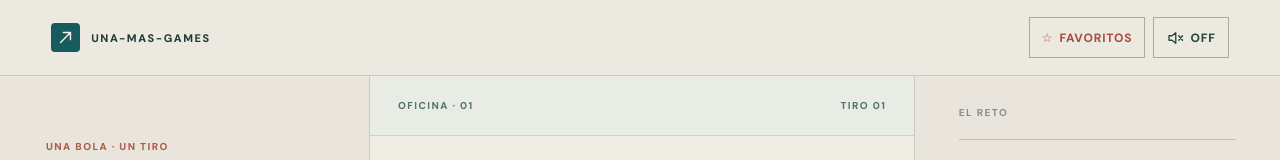
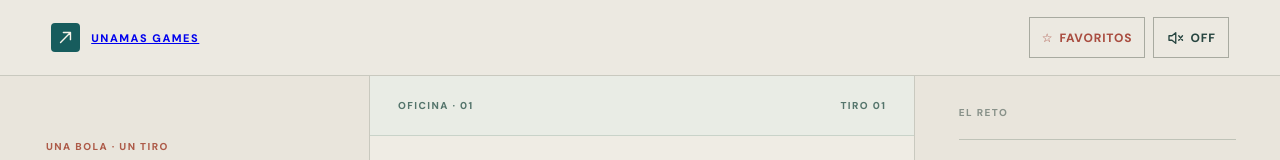
Before and after one commit to goyoaga/el-tiro-de-papel, a website with bundled scripts: page index.html in a window 1280 px wide. Shown: the top 160 px of the page. Built offline with nearby package versions, Linux system fonts and the light colour scheme.

Commit message:
Add UNAMAS GAMES hub access

```diff
--- a/index.html
+++ b/index.html
@@ -5,7 +5,7 @@
   <meta name="viewport" content="width=device-width, initial-scale=1, viewport-fit=cover" />
   <meta name="theme-color" content="#efece4" />
   <meta name="description" content="Una bola de papel, una papelera y un solo tiro. Un minijuego para la pausa del café." />
-  <title>El tiro de papel · UNA-MAS-GAMES</title>
+  <title>El tiro de papel · UNAMAS GAMES</title>
   <link rel="preconnect" href="https://fonts.googleapis.com" />
   <link rel="preconnect" href="https://fonts.gstatic.com" crossorigin />
   <link href="https://fonts.googleapis.com/css2?family=DM+Sans:wght@400;500;600;700;800&family=Playfair+Display:wght@500;600&display=swap" rel="stylesheet" />
@@ -14,7 +14,7 @@
 <body>
   <div class="app">
     <header class="topbar">
-      <span class="brand"><span aria-hidden="true" class="brand-mark"><svg viewBox="0 0 24 24"><path d="M5 19 19 5M9 5h10v10" /></svg></span> UNA-MAS-GAMES</span>
+      <a class="brand" href="https://goyoaga.github.io/una-mas-games/" aria-label="Ver todos los juegos de UNAMAS GAMES"><span aria-hidden="true" class="brand-mark"><svg viewBox="0 0 24 24"><path d="M5 19 19 5M9 5h10v10" /></svg></span> UNAMAS GAMES</a>
       <div class="top-actions">
         <button id="bookmark" class="small-button" type="button" aria-label="Cómo guardar en favoritos">☆ <span>FAVORITOS</span></button>
         <button id="sound" class="small-button" type="button" aria-label="Activar sonido" aria-pressed="false"><svg class="speaker" viewBox="0 0 24 24" aria-hidden="true"><path d="M4 9v6h4l5 4V5L8 9H4Z" /><path class="mute-line" d="m17 9 5 6m0-6-5 6" /><path class="sound-wave" d="M17 8c2.4 2.2 2.4 5.8 0 8" /></svg><span id="sound-label">OFF</span></button>
```
